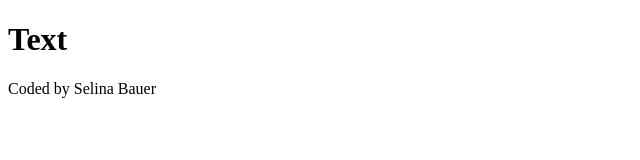
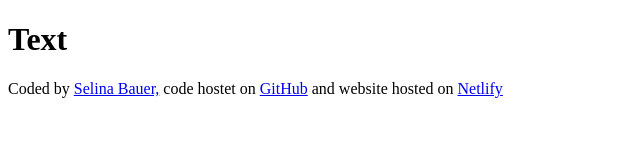
Before and after one commit to selinabauer/new-project, a plain HTML site: page index.html in a window 1280 px wide. Shown: the whole page, without its empty margins (0-640 px from the left). Drawn offline with Linux system fonts and the light colour scheme.

Commit message:
added links to the footer

```diff
--- a/index.html
+++ b/index.html
@@ -7,6 +7,17 @@
   </head>
   <body>
     <h1>Text</h1>
-    <footer>Coded by Selina Bauer</footer>
+    <footer>
+      Coded by
+      <a href="https://github.com/selinabauer" target="_blank">Selina Bauer,</a>
+      code hostet on
+      <a href="https://github.com/selinabauer/new-project" target="_blank">
+        GitHub</a
+      >
+      and website hosted on
+      <a href="https://new-wheaterforecast.netlify.app" target="_blank"
+        >Netlify</a
+      >
+    </footer>
   </body>
 </html>
```
